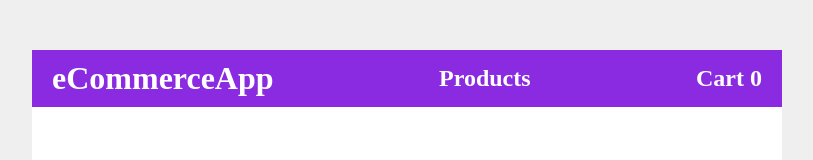
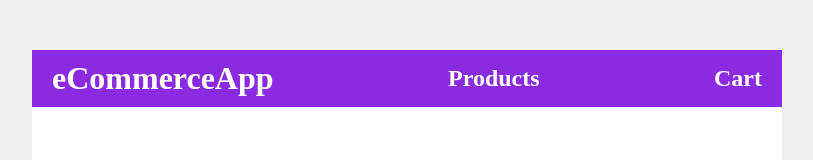
Before and after one commit to AlexDegerman/e-commerce-app, a React (Vite) app: page /e-commerce-app/cart in a window 1280 px wide. Shown: the top 160 px of the page, without its empty margins (233-1046 px from the left). Built offline with nearby package versions, Linux system fonts and the light colour scheme.

Commit message:
Visual improvements

```diff
--- a/src/components/Header.jsx
+++ b/src/components/Header.jsx
@@ -9,7 +9,8 @@ const Header = () => {
     <div className="header">
       <Link to="/" className="header-link"><h1>eCommerceApp</h1></Link>
       <Link to="/product-list" className="header-link"><h2>Products</h2></Link>
-      <Link to="/cart" className="header-link"><h2>Cart {cartItems.length}</h2></Link>
+      <Link to="/cart" className="header-link"><h2>Cart {cartItems.length > 0 && cartItems.length}</h2>
+      </Link>
     </div>
   )
 }
```
